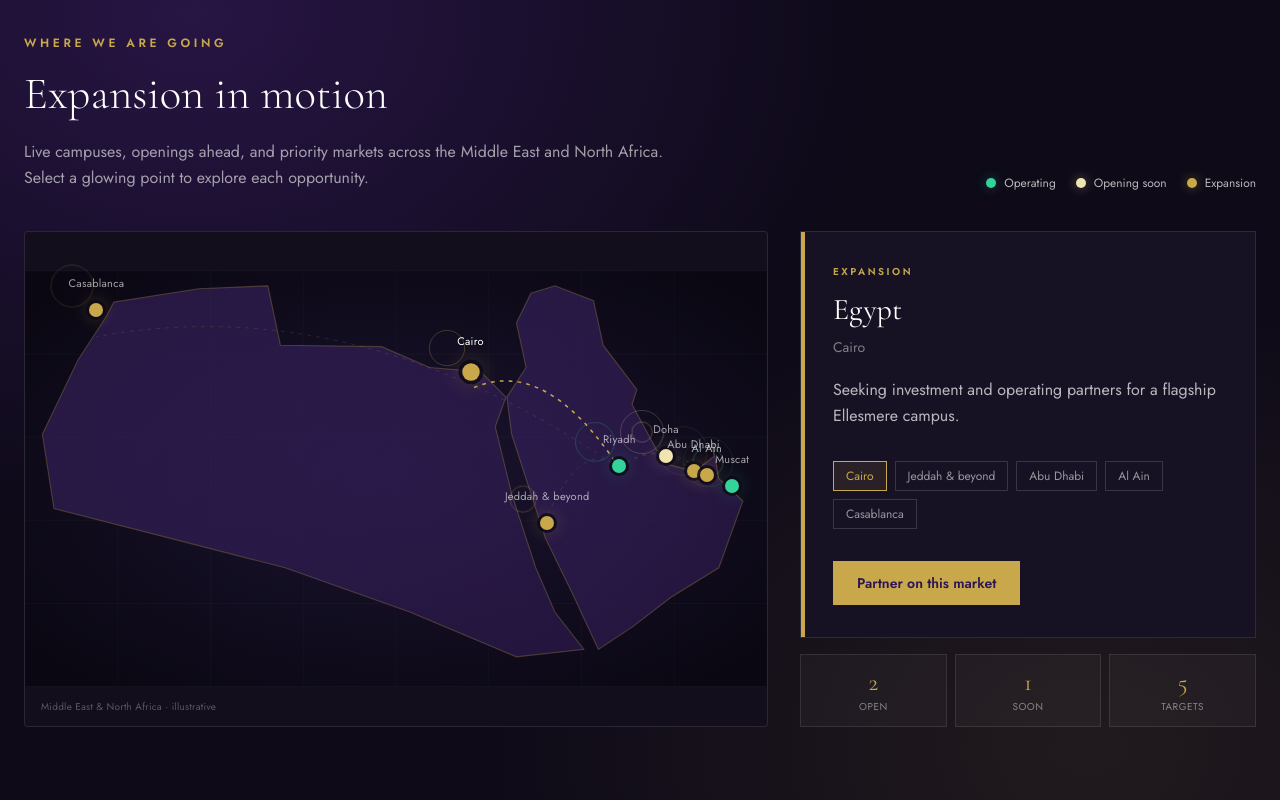
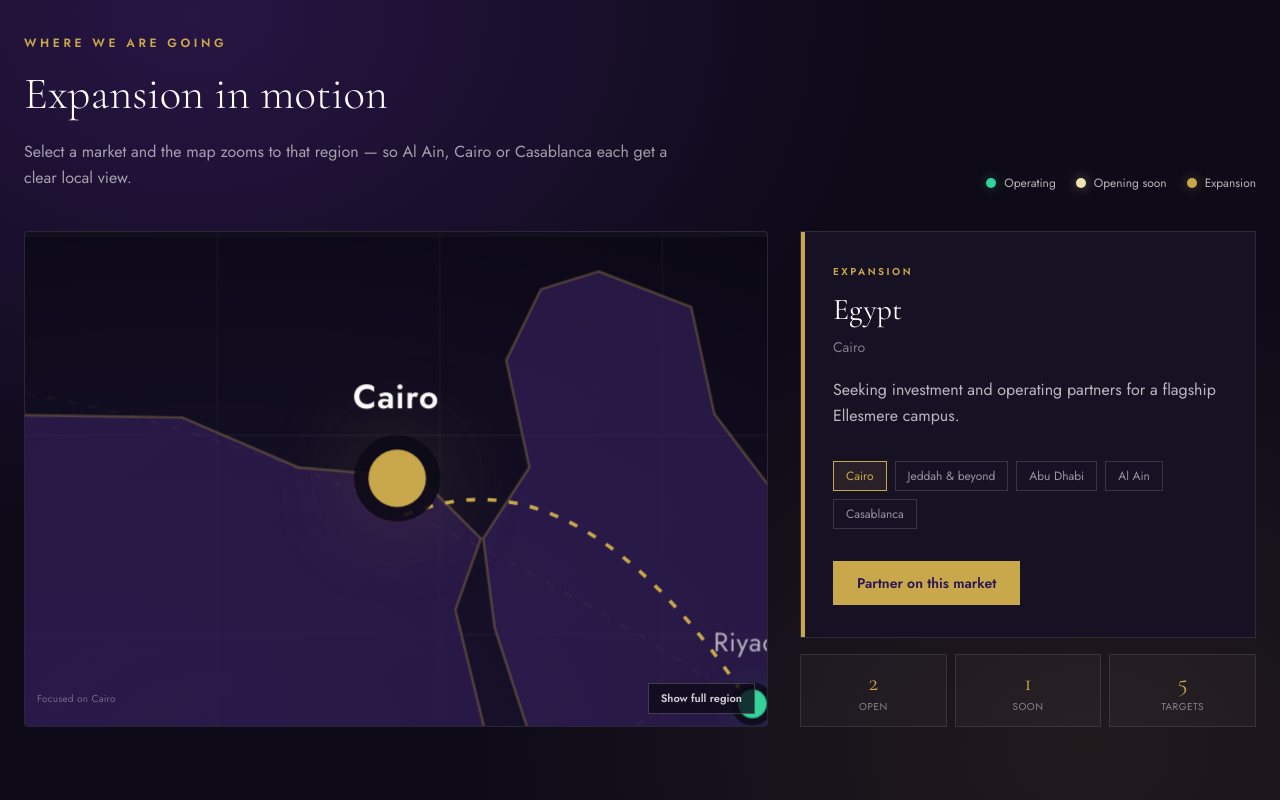
Before and after one commit to wigsbury-ui/eci-platform, a Next.js app: page / in a window 1280 px wide. Shown: the part 4140-4940 px from the top of the page. Built offline with nearby package versions, Linux system fonts and the light colour scheme.

Commit message:
Add zoom-to-location on the expansion map
Selecting a market centres and zooms the map on that region (tighter
for the Gulf cluster), with a control to return to the full MENA view.

Co-authored-by: wigsbury-ui <wigsbury-ui@users.noreply.github.com>

```diff
--- a/app/globals.css
+++ b/app/globals.css
@@ -73,3 +73,9 @@ body {
   stroke-dashoffset: 0;
   animation: eci-map-arc-dash 14s linear infinite;
 }
+
+.eci-map-stage {
+  transform-origin: 0 0;
+  transition: transform 0.85s cubic-bezier(0.22, 1, 0.36, 1);
+  will-change: transform;
+}
--- a/components/ExpansionSection.tsx
+++ b/components/ExpansionSection.tsx
@@ -34,12 +34,7 @@ function pathFromRing(ring: [number, number][]) {
   )
 }
 
-/**
- * Simplified but recognisable MENA land rings [lat, lng].
- * North Africa + Arabian Peninsula + Levant + Gulf.
- */
 const LAND_RINGS: [number, number][][] = [
-  // Maghreb → Egypt → Red Sea west → Horn edge → west across Sahara coast return
   [
     [35.9, -5.8],
     [36.8, 3.0],
@@ -63,7 +58,6 @@ const LAND_RINGS: [number, number][][] = [
     [32.0, -9.5],
     [35.0, -6.5],
   ],
-  // Arabian Peninsula
   [
     [29.5, 35.0],
     [31.5, 37.0],
@@ -110,10 +104,16 @@ const STATUS_META = {
   },
 } as const
 
-function curvePath(
-  a: { x: number; y: number },
-  b: { x: number; y: number }
-) {
+/** Tighter zoom for Gulf cluster; wider for Maghreb / Egypt. */
+function zoomForLocation(id: string) {
+  if (['abu-dhabi', 'al-ain', 'doha', 'muscat'].includes(id)) return 3.4
+  if (['riyadh', 'ksa-beyond-riyadh'].includes(id)) return 2.6
+  if (id === 'egypt') return 2.4
+  if (id === 'morocco') return 2.5
+  return 2.3
+}
+
+function curvePath(a: { x: number; y: number }, b: { x: number; y: number }) {
   const mx = (a.x + b.x) / 2
   const my = Math.min(a.y, b.y) - 40 - Math.abs(a.x - b.x) * 0.035
   return `M${a.x},${a.y} Q${mx},${my} ${b.x},${b.y}`
@@ -121,6 +121,7 @@ function curvePath(
 
 export default function ExpansionSection() {
   const [activeId, setActiveId] = useState('egypt')
+  const [zoomed, setZoomed] = useState(true)
   const [visible, setVisible] = useState(false)
 
   useEffect(() => {
@@ -140,6 +141,11 @@ export default function ExpansionSection() {
 
   const active = points.find(p => p.id === activeId) ?? points[0]
   const hub = points.find(p => p.id === 'riyadh')
+  const scale = zoomed ? zoomForLocation(active.id) : 1
+
+  const mapTransform = zoomed
+    ? `translate(50%, 50%) scale(${scale}) translate(${-active.left}%, ${-active.top}%)`
+    : 'translate(0, 0) scale(1)'
 
   const arcs = useMemo(() => {
     if (!hub) return []
@@ -153,6 +159,11 @@ export default function ExpansionSection() {
   }, [points, hub, activeId])
 
   const landPaths = useMemo(() => LAND_RINGS.map(pathFromRing), [])
+
+  function selectLocation(id: string) {
+    setActiveId(id)
+    setZoomed(true)
+  }
 
   return (
     <section
@@ -184,8 +195,8 @@ export default function ExpansionSection() {
               Expansion in motion
             </h2>
             <p className="text-white/60 font-jost leading-relaxed">
-              Live campuses, openings ahead, and priority markets across the Middle East and North
-              Africa. Select a glowing point to explore each opportunity.
+              Select a market and the map zooms to that region — so Al Ain, Cairo or Casablanca
+              each get a clear local view.
             </p>
           </div>
           <div className="flex flex-wrap gap-5 text-xs font-jost">
@@ -212,9 +223,13 @@ export default function ExpansionSection() {
 
         <div className="grid lg:grid-cols-[1.55fr_0.95fr] gap-8 items-stretch">
           <div
-            className={`relative rounded-sm border border-white/10 bg-[#120e1c] overflow-hidden min-h-[360px] transition-opacity duration-1000 ${
+            className={`relative rounded-sm border border-white/10 bg-[#120e1c] overflow-hidden min-h-[380px] lg:min-h-[480px] transition-opacity duration-1000 ${
               visible ? 'opacity-100' : 'opacity-0'
             }`}
+          >
+            <div
+              className="absolute inset-0 eci-map-stage"
+              style={{ transform: mapTransform }}
             >
               <svg
                 viewBox="0 0 1000 560"
@@ -234,7 +249,6 @@ export default function ExpansionSection() {
                 </defs>
                 <rect width="1000" height="560" fill="url(#ocean)" />
 
-              {/* Grid */}
                 {Array.from({ length: 9 }).map((_, i) => (
                   <line
                     key={`v${i}`}
@@ -271,65 +285,76 @@ export default function ExpansionSection() {
                     key={arc.id}
                     d={arc.d}
                     fill="none"
-                  stroke={arc.active ? '#C8A84B' : 'rgba(200,168,75,0.25)'}
+                    stroke={arc.active ? '#C8A84B' : 'rgba(200,168,75,0.22)'}
                     strokeWidth={arc.active ? 2 : 1.2}
                     strokeDasharray="5 7"
                     className="eci-map-arc"
-                  opacity={arc.active ? 1 : 0.7}
+                    opacity={zoomed && !arc.active ? 0.25 : arc.active ? 1 : 0.7}
                   />
                 ))}
               </svg>
 
-            {/* HTML markers — positioned with left/top so CSS never fights SVG transforms */}
               <div className="absolute inset-0">
                 {points.map((p, i) => {
                   const meta = STATUS_META[p.status]
                   const selected = p.id === activeId
+                  const dimmed = zoomed && !selected
                   return (
                     <button
                       key={p.id}
                       type="button"
-                    onClick={() => setActiveId(p.id)}
+                      onClick={() => selectLocation(p.id)}
                       className="absolute -translate-x-1/2 -translate-y-1/2 group focus:outline-none eci-map-pin"
                       style={{
                         left: `${p.left}%`,
                         top: `${p.top}%`,
                         animationDelay: `${150 + i * 80}ms`,
-                      zIndex: selected ? 20 : 10,
+                        zIndex: selected ? 30 : 10,
+                        opacity: dimmed ? 0.45 : 1,
                       }}
                       aria-label={`${p.shortName}, ${meta.label}`}
                       aria-pressed={selected}
                     >
+                      {selected && (
+                        <>
                           <span
-                      className="absolute left-1/2 top-1/2 -translate-x-1/2 -translate-y-1/2 w-12 h-12 rounded-full eci-map-ripple"
+                            className="absolute left-1/2 top-1/2 w-16 h-16 rounded-full eci-map-ripple"
+                            style={{ border: `1px solid ${meta.colour}` }}
+                          />
+                          <span
+                            className="absolute left-1/2 top-1/2 w-16 h-16 rounded-full eci-map-ripple eci-map-ripple-2"
+                            style={{ border: `1px solid ${meta.colour}` }}
+                          />
+                        </>
+                      )}
+                      {!selected && (
+                        <span
+                          className="absolute left-1/2 top-1/2 w-10 h-10 rounded-full eci-map-ripple"
                           style={{
                             border: `1px solid ${meta.colour}`,
-                        animationDelay: `${i * 0.35}s`,
+                            animationDelay: `${i * 0.4}s`,
+                            opacity: 0.7,
+                          }}
+                        />
+                      )}
+                      <span
+                        className={`relative block rounded-full transition-transform duration-300 ${
+                          selected ? 'scale-150' : 'scale-100 group-hover:scale-110'
+                        }`}
+                        style={{
+                          width: selected ? 16 : 12,
+                          height: selected ? 16 : 12,
+                          background: meta.colour,
+                          boxShadow: selected
+                            ? `0 0 0 4px rgba(14,10,24,0.9), 0 0 28px ${meta.soft}`
+                            : `0 0 0 3px rgba(14,10,24,0.85), 0 0 14px ${meta.soft}`,
                         }}
                       />
                       <span
-                      className="absolute left-1/2 top-1/2 -translate-x-1/2 -translate-y-1/2 w-12 h-12 rounded-full eci-map-ripple eci-map-ripple-2"
-                      style={{
-                        border: `1px solid ${meta.colour}`,
-                        animationDelay: `${i * 0.35 + 0.9}s`,
-                      }}
-                    />
-                    <span
-                      className={`relative block rounded-full transition-transform duration-300 ${
-                        selected ? 'scale-125' : 'scale-100 group-hover:scale-110'
-                      }`}
-                      style={{
-                        width: 14,
-                        height: 14,
-                        background: meta.colour,
-                        boxShadow: `0 0 0 3px rgba(14,10,24,0.85), 0 0 18px ${meta.soft}`,
-                      }}
-                    />
-                    <span
-                      className={`absolute left-1/2 -translate-x-1/2 whitespace-nowrap font-jost text-[11px] tracking-wide transition-all duration-300 ${
+                        className={`absolute left-1/2 -translate-x-1/2 whitespace-nowrap font-jost tracking-wide transition-all duration-300 ${
                           selected
-                          ? 'text-white -top-8 opacity-100'
-                          : 'text-white/70 -top-7 opacity-90 group-hover:text-white'
+                            ? 'text-white text-sm font-semibold -top-9 opacity-100'
+                            : 'text-white/75 text-[11px] -top-7 opacity-90 group-hover:text-white'
                         }`}
                       >
                         {p.shortName}
@@ -338,10 +363,22 @@ export default function ExpansionSection() {
                   )
                 })}
               </div>
+            </div>
 
-            <p className="absolute bottom-3 left-4 text-[10px] font-jost text-white/30 tracking-wide">
-              Middle East &amp; North Africa · illustrative
+            <div className="absolute bottom-3 left-3 right-3 flex items-center justify-between gap-3 z-40 pointer-events-none">
+              <p className="text-[10px] font-jost text-white/35 tracking-wide">
+                {zoomed
+                  ? `Focused on ${active.shortName}`
+                  : 'Middle East & North Africa · illustrative'}
               </p>
+              <button
+                type="button"
+                onClick={() => setZoomed(z => !z)}
+                className="pointer-events-auto text-[11px] font-jost font-semibold px-3 py-1.5 border border-white/20 bg-[#0E0A18]/80 text-white/80 hover:border-[#C8A84B] hover:text-[#C8A84B] transition-colors"
+              >
+                {zoomed ? 'Show full region' : 'Zoom to selection'}
+              </button>
+            </div>
           </div>
 
           <aside className="flex flex-col gap-4">
@@ -369,7 +406,7 @@ export default function ExpansionSection() {
                     <button
                       key={p.id}
                       type="button"
-                      onClick={() => setActiveId(p.id)}
+                      onClick={() => selectLocation(p.id)}
                       className={`px-3 py-1.5 text-xs font-jost border transition-colors ${
                         p.id === activeId
                           ? 'border-[#C8A84B] text-[#C8A84B] bg-[#C8A84B]/10'
```
Lines whose indentation alone changed are shown as unchanged.
